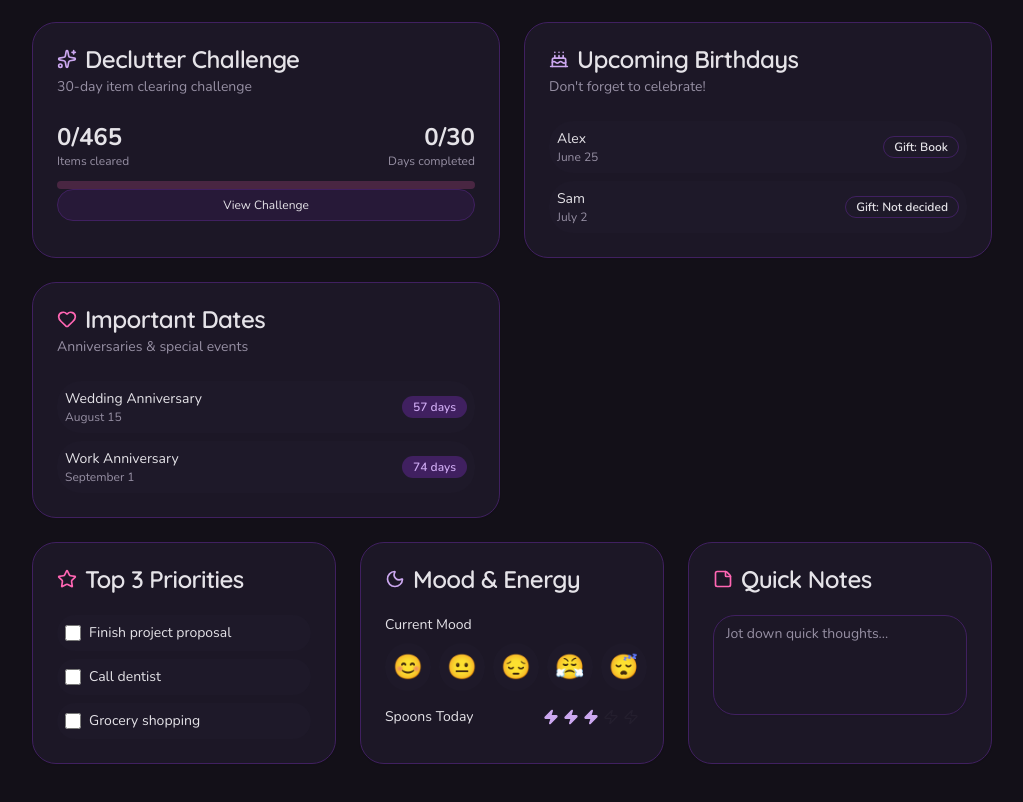
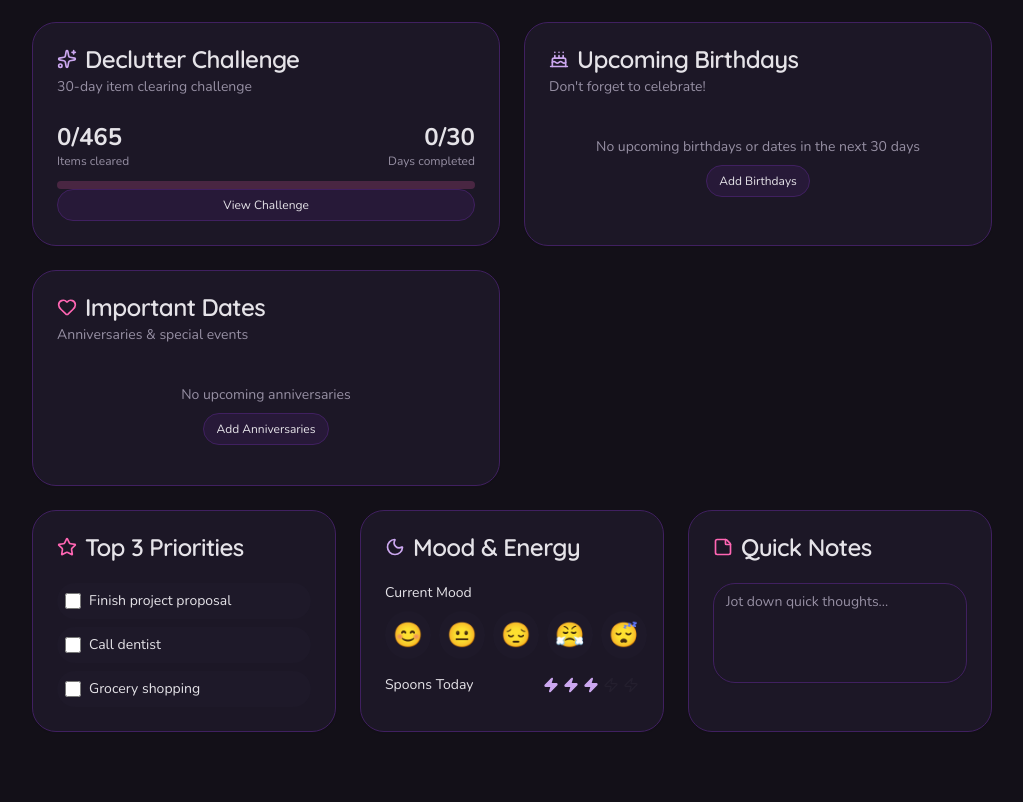
Before and after one commit to donnabickley90/sg-26cafebb-dd11-4c9f-aed5-4c3946279eab-1781848584, a Next.js app: page / in a window 1280 px wide. Shown: the part 1295-2097 px from the top of the page, without its empty margins (256-1279 px from the left). Built offline with nearby package versions, Linux system fonts and the light colour scheme.

Commit message:
feat(dashboard): integrate birthdays into views

```diff
--- a/src/pages/index.tsx
+++ b/src/pages/index.tsx
@@ -23,7 +23,7 @@ import {
   CalendarDays,
   Home as HomeIcon
 } from "lucide-react";
-import { getTodaysMealsFromWeekly, getDeepCleanTasksForDate, completeDeepCleanTask, getDeclutterProgress, getCurrentDeclutterDay, type DeepCleanTask } from "@/lib/storage";
+import { getTodaysMealsFromWeekly, getDeepCleanTasksForDate, completeDeepCleanTask, getDeclutterProgress, getCurrentDeclutterDay, getUpcomingImportantDates, type DeepCleanTask } from "@/lib/storage";
 import Link from "next/link";
 
 export default function Home() {
@@ -34,6 +34,7 @@ export default function Home() {
   const [deepCleanTasksToday, setDeepCleanTasksToday] = useState<DeepCleanTask[]>([]);
   const [declutterProgress, setDeclutterProgress] = useState({ completedDays: 0, totalDays: 30, completedItems: 0, totalItems: 465, percentage: 0 });
   const [declutterCurrentDay, setDeclutterCurrentDay] = useState<number | null>(null);
+  const [upcomingBirthdays, setUpcomingBirthdays] = useState<Array<{ name: string; date: string; daysUntil: number; category: string }>>([]);
 
   // Mock data for demonstration
   const today = new Date();
@@ -54,6 +55,35 @@ export default function Home() {
 
     const currentDay = getCurrentDeclutterDay();
     setDeclutterCurrentDay(currentDay);
+
+    // Load upcoming birthdays
+    const upcomingDates = getUpcomingImportantDates(30);
+    const birthdaysData = upcomingDates.map(date => {
+      const [month, day] = date.date.split("-");
+      const displayDate = new Date(2026, parseInt(month) - 1, parseInt(day)).toLocaleDateString("en-US", {
+        month: "short",
+        day: "numeric"
+      });
+
+      // Calculate days until
+      const currentYear = today.getFullYear();
+      const thisYearDate = new Date(currentYear, parseInt(month) - 1, parseInt(day));
+      let diffTime = thisYearDate.getTime() - today.getTime();
+      let daysUntil = Math.ceil(diffTime / (1000 * 60 * 60 * 24));
+
+      if (daysUntil < 0) {
+        const nextYearDate = new Date(currentYear + 1, parseInt(month) - 1, parseInt(day));
+        daysUntil = Math.ceil((nextYearDate.getTime() - today.getTime()) / (1000 * 60 * 60 * 24));
+      }
+
+      return {
+        name: date.name,
+        date: displayDate,
+        daysUntil,
+        category: date.category,
+      };
+    });
+    setUpcomingBirthdays(birthdaysData);
   }, [todayStr]);
 
   const handleCompleteDeepClean = (taskId: string) => {
@@ -72,11 +102,6 @@ export default function Home() {
     { room: "Kitchen", task: "Wipe counters", done: true },
     { room: "Bedroom", task: "Make bed", done: true },
     { room: "Bathroom", task: "Quick clean", done: false },
-  ];
-
-  const upcomingBirthdays = [
-    { name: "Alex", date: "June 25", gift: "Book" },
-    { name: "Sam", date: "July 2", gift: "Not decided" },
   ];
 
   const priorities = [
@@ -403,17 +428,44 @@ export default function Home() {
             <ThemedCardDescription>Don't forget to celebrate!</ThemedCardDescription>
           </ThemedCardHeader>
           <ThemedCardContent>
+            {upcomingBirthdays.length === 0 ? (
+              <div className="text-center py-4">
+                <p className="text-muted-foreground text-sm">No upcoming birthdays or dates in the next 30 days</p>
+                <Link href="/birthdays">
+                  <Button variant="outline" size="sm" className="mt-2">
+                    Add Birthdays
+                  </Button>
+                </Link>
+              </div>
+            ) : (
               <div className="space-y-2">
-              {upcomingBirthdays.map((birthday, idx) => (
+                {upcomingBirthdays.slice(0, 3).map((birthday, idx) => (
                   <div key={idx} className="flex items-center justify-between p-2 rounded-lg bg-muted/30">
+                    <div className="flex items-center gap-2">
+                      {birthday.category === "birthday" && <Cake className="w-4 h-4 text-primary" />}
+                      {birthday.category === "anniversary" && <Heart className="w-4 h-4 text-accent" />}
+                      {birthday.category === "holiday" && <Sparkles className="w-4 h-4 text-secondary" />}
                       <div>
                         <p className="text-sm font-medium">{birthday.name}</p>
                         <p className="text-xs text-muted-foreground">{birthday.date}</p>
                       </div>
-                  <Badge variant="outline">Gift: {birthday.gift}</Badge>
+                    </div>
+                    <Badge variant="outline">
+                      {birthday.daysUntil === 0 ? "Today!" :
+                       birthday.daysUntil === 1 ? "Tomorrow" :
+                       `${birthday.daysUntil} days`}
+                    </Badge>
                   </div>
                 ))}
+                {upcomingBirthdays.length > 3 && (
+                  <Link href="/birthdays">
+                    <Button variant="outline" size="sm" className="w-full mt-2">
+                      View All ({upcomingBirthdays.length})
+                    </Button>
+                  </Link>
+                )}
               </div>
+            )}
           </ThemedCardContent>
         </ThemedCard>
 
@@ -427,22 +479,30 @@ export default function Home() {
             <ThemedCardDescription>Anniversaries & special events</ThemedCardDescription>
           </ThemedCardHeader>
           <ThemedCardContent>
+            {upcomingBirthdays.filter(b => b.category === "anniversary").length === 0 ? (
+              <div className="text-center py-4">
+                <p className="text-muted-foreground text-sm">No upcoming anniversaries</p>
+                <Link href="/birthdays">
+                  <Button variant="outline" size="sm" className="mt-2">
+                    Add Anniversaries
+                  </Button>
+                </Link>
+              </div>
+            ) : (
               <div className="space-y-2">
-              <div className="flex items-center justify-between p-2 rounded-lg bg-muted/30">
+                {upcomingBirthdays.filter(b => b.category === "anniversary").slice(0, 2).map((date, idx) => (
+                  <div key={idx} className="flex items-center justify-between p-2 rounded-lg bg-muted/30">
                     <div>
-                  <p className="text-sm font-medium">Wedding Anniversary</p>
-                  <p className="text-xs text-muted-foreground">August 15</p>
+                      <p className="text-sm font-medium">{date.name}</p>
+                      <p className="text-xs text-muted-foreground">{date.date}</p>
                     </div>
-                <Badge variant="secondary">57 days</Badge>
+                    <Badge variant="secondary">
+                      {date.daysUntil === 0 ? "Today!" : `${date.daysUntil} days`}
+                    </Badge>
                   </div>
-              <div className="flex items-center justify-between p-2 rounded-lg bg-muted/30">
-                <div>
-                  <p className="text-sm font-medium">Work Anniversary</p>
-                  <p className="text-xs text-muted-foreground">September 1</p>
+                ))}
               </div>
-                <Badge variant="secondary">74 days</Badge>
-              </div>
-            </div>
+            )}
           </ThemedCardContent>
         </ThemedCard>
       </div>
```
Lines whose indentation alone changed are shown as unchanged.
